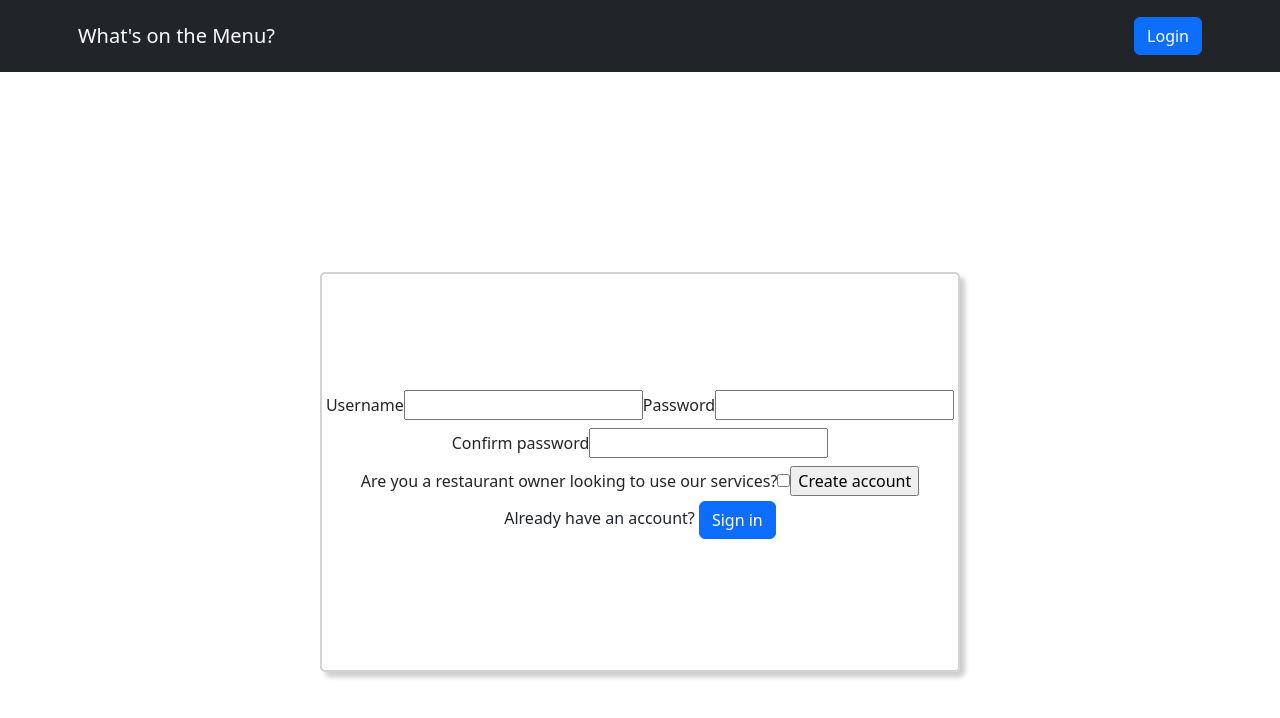
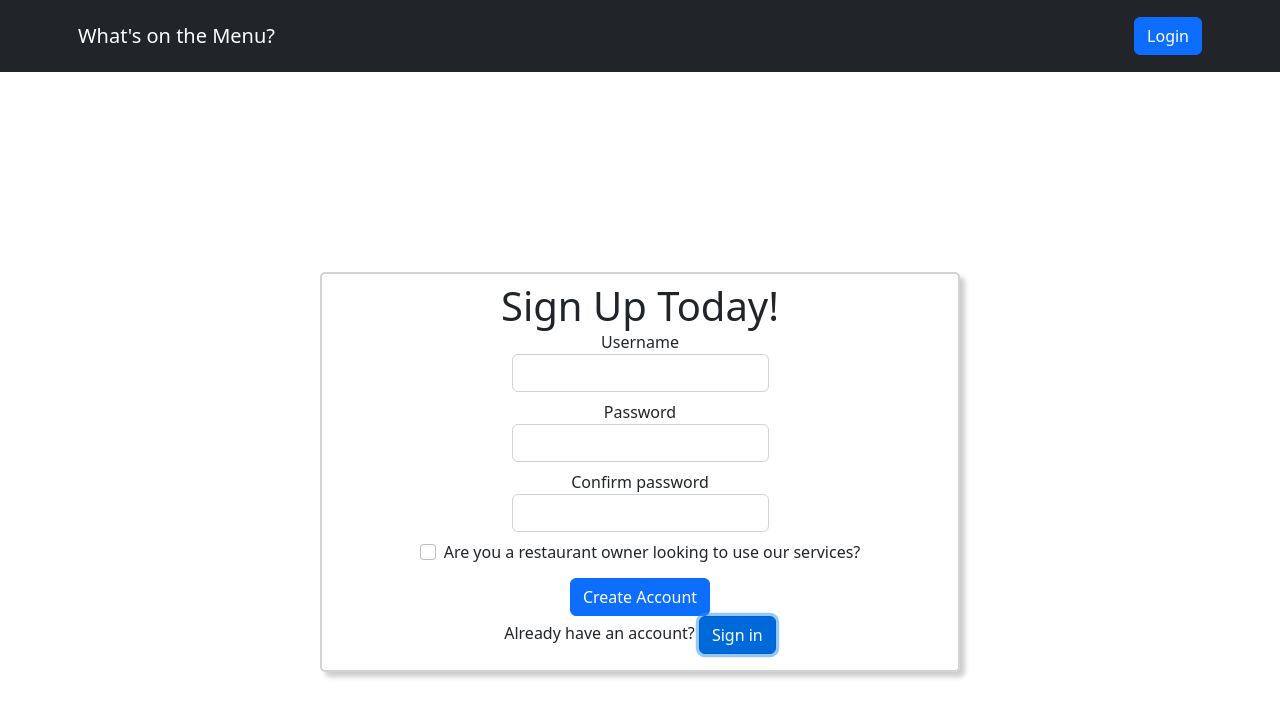
Before and after one commit to VicLeB/whats-on-the-menu, a React (Create React App) app in the folder client/: page /login in a window 1280 px wide. Both pictures are taken after a click on the button "Sign up". Shown: the top 718 px of the page. Built offline with nearby package versions, Linux system fonts and the light colour scheme; no server answers.

Commit message:
added styling to signup page

```diff
--- a/client/src/components/SignUpForm.js
+++ b/client/src/components/SignUpForm.js
@@ -1,5 +1,8 @@
 import React, {useState} from 'react'
 import { useHistory } from 'react-router-dom'
+import styled from "styled-components";
+import Button from 'react-bootstrap/Button';
+import Form from 'react-bootstrap/Form';
 
 function SignUpForm({onLogin}) {
     const [username, setUsername] = useState("")
@@ -35,30 +38,45 @@ function SignUpForm({onLogin}) {
         })
     }
 
-  return (
-    <>
-    <form onSubmit={handleCreateUser}>
-        <label>
-            Username
-            <input type="text" value={username} onChange={(e)=> setUsername(e.target.value)}/>
-        </label>
-        <label>
-            Password
-            <input type="password" value={password} onChange={(e)=> setPassword(e.target.value)}/>
-        </label>
-        <label>
-            Confirm password
-            <input type="password" value={passwordConfirmation} onChange={(e)=> setPasswordConfirmation(e.target.value)}/>
-        </label>
-        <label>
-            Are you a restaurant owner looking to use our services?
-            <input type="checkbox" value={admin} onChange={() => setAdmin(!admin)}/>
-        </label>
-        <input type='submit' value="Create account"/>
-    </form>
-    {errors? <div>{errors.map((error)=> `${error}, ` )}</div>:null}
-    </>
-  )
+    return (
+    <SignUpFormWrapper>
+        <Form onSubmit={handleCreateUser}>
+            <Form.Group>
+                <Form.Label>
+                    Username
+                    <Form.Control type="text" value={username} onChange={(e)=> setUsername(e.target.value)}/>
+                </Form.Label>
+            </Form.Group>
+            <Form.Group>
+                <Form.Label>
+                    Password
+                    <Form.Control type="password" value={password} onChange={(e)=> setPassword(e.target.value)}/>
+                </Form.Label>
+            </Form.Group>
+            <Form.Group>
+                <Form.Label>
+                    Confirm password
+                    <Form.Control type="password" value={passwordConfirmation} onChange={(e)=> setPasswordConfirmation(e.target.value)}/>
+                </Form.Label>
+            </Form.Group>
+            <Form.Group>
+                <Form.Label>
+
+                    <Form.Check type="checkbox" label='Are you a restaurant owner looking to use our services?' value={admin} onChange={() => setAdmin(!admin)}/>
+                </Form.Label>
+                    {errors? <Form.Text>{errors.map((error)=> `${error}, ` )}</Form.Text>:null}
+            </Form.Group>
+            <Button type='submit' variant='primary'>Create Account</Button>
+        </Form>
+    </SignUpFormWrapper>
+    )
 }
 
 export default SignUpForm
+
+const SignUpFormWrapper = styled.div`
+    display: flex;
+    flex-direction: column;
+    justify-content: center;
+    height: 100%;
+`
--- a/client/src/views/Login.js
+++ b/client/src/views/Login.js
@@ -12,15 +12,16 @@ function Login({onLogin}) {
     <LoginDiv>
         {showLogin? (
           <Wrapper>
-              <WelcomeTitle>Welcome Back!</WelcomeTitle>
-        <LoginForm onLogin= {onLogin}/>
-        <AccountStatusCaption>Don't have an account? Create one here <Button variant='primary' onClick={()=> setShowLogin(false)}>Sign up</Button>
-        </AccountStatusCaption>
+            <WelcomeTitle>Welcome Back!</WelcomeTitle>
+          <LoginForm onLogin= {onLogin}/>
+          <AccountStatusCaption>Don't have an account? Create one here <Button variant='primary' onClick={()=> setShowLogin(false)}>Sign up</Button>
+          </AccountStatusCaption>
         </Wrapper>
         ) : (
             <Wrapper>
+              <CreateAccountTitle>Sign Up Today!</CreateAccountTitle>
         <SignUpForm onLogin={onLogin}/>
-        <p>Already have an account? <Button variant='primary' onClick={()=> setShowLogin(true)}>Sign in</Button></p>
+        <AccountStatusCaption>Already have an account? <Button variant='primary' onClick={()=> setShowLogin(true)}>Sign in</Button></AccountStatusCaption>
         </Wrapper>
         )}
     </LoginDiv>
@@ -29,9 +30,14 @@ function Login({onLogin}) {
 
 export default Login
 
+const CreateAccountTitle = styled.h1`
+  margin:0 ;
+  padding-top: 3vh;
+`
+
 const AccountStatusCaption = styled.h6`
 font-weight: normal;
-padding-bottom: 5vh;
+padding-bottom: 3vh;
 `
 
 const WelcomeTitle = styled.h1`
@@ -55,5 +61,4 @@ const Wrapper = styled.div`
   height: 50vh;
   width: 50vw;
   box-shadow: 5px 5px 5px rgba(0, 0, 0, 0.2);
-
 `
```
